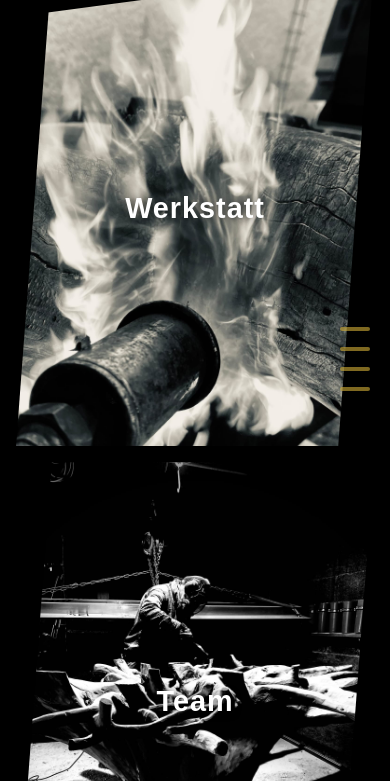
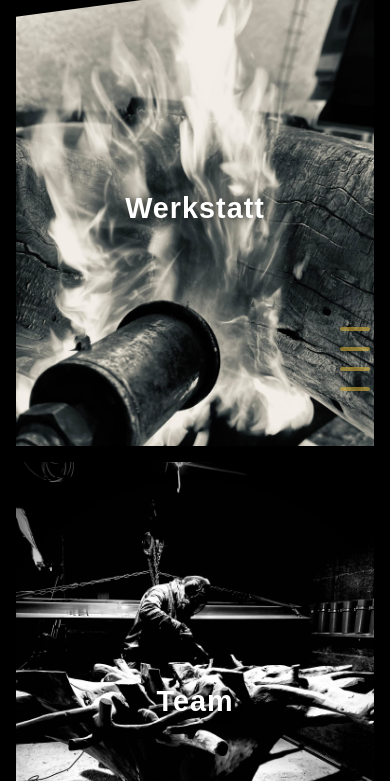
Before and after one commit to 413x8/Wurzeltische, a plain HTML site: page index.html in a window 390 px wide. Shown: the part 63-844 px from the top of the page. Drawn offline with nearby package versions, Linux system fonts and the light colour scheme.

Commit message:
Update style.css

```diff
--- a/style.css
+++ b/style.css
@@ -433,21 +433,7 @@ footer {
 }
 
 /* Responsive */
-@media (max-width: 768px) {
-  .hero-gallery {
-    height: auto;
-  }
 
-  .hero-box {
-    max-width: 100%;
-    height: auto;
-  }
-
-  .hero-box img {
-    height: auto;
-    clip-path: polygon(10% 0%, 100% 0%, 90% 100%, 0% 100%);
-  }
-}
 .slider-container {
   max-width: 100%;
   max-height: 80vh; /* auf 80% der Fensterhöhe begrenzen */
```
